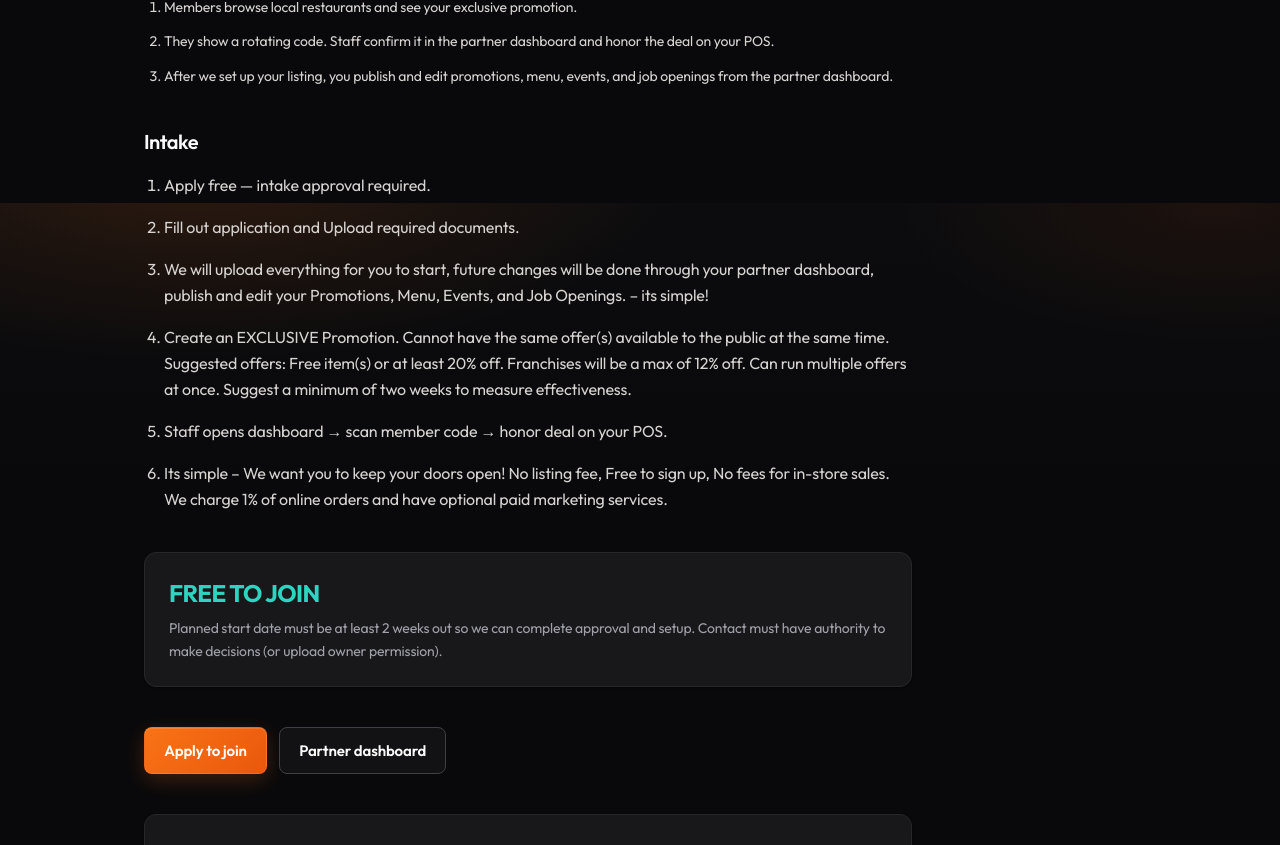
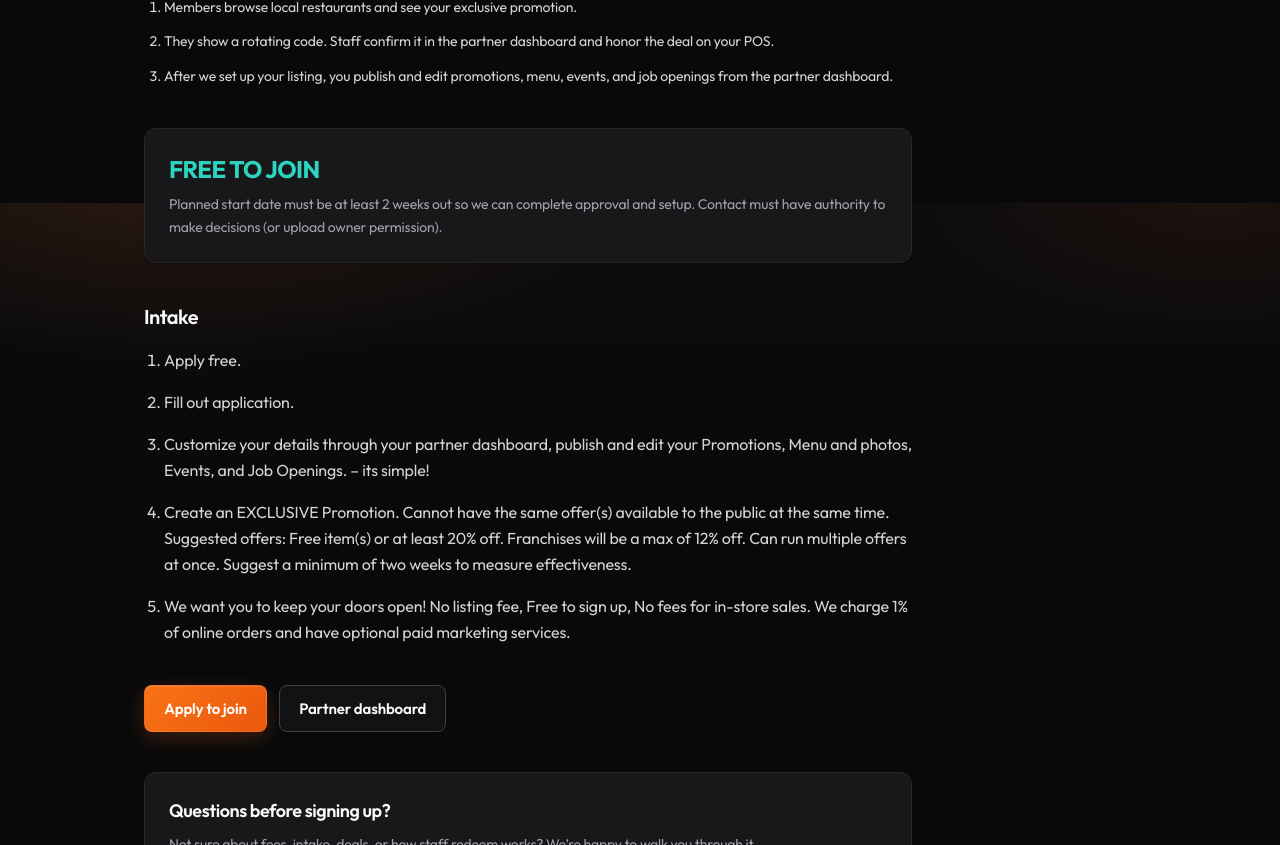
Before and after one commit to 2D-Ramon/gorditopass, a Next.js app: page /for-restaurants in a window 1280 px wide. Shown: the part 597-1442 px from the top of the page. Built offline with nearby package versions, Linux system fonts and the light colour scheme; no server answers.

Commit message:
Move Free to join above restaurant intake and shorten the steps

```diff
--- a/src/app/for-restaurants/page.tsx
+++ b/src/app/for-restaurants/page.tsx
@@ -53,36 +53,6 @@ export default function ForRestaurantsPage() {
         </ol>
       </section>
 
-      <h2 className="mt-10 text-xl font-semibold tracking-tight">Intake</h2>
-      <ol className="mt-4 list-decimal space-y-4 pl-5 text-stone-300">
-        <li className="leading-relaxed">
-          Apply free — intake approval required.
-        </li>
-        <li className="leading-relaxed">
-          Fill out application and Upload required documents.
-        </li>
-        <li className="leading-relaxed">
-          We will upload everything for you to start, future changes will be
-          done through your partner dashboard, publish and edit your
-          Promotions, Menu, Events, and Job Openings. – its simple!
-        </li>
-        <li className="leading-relaxed">
-          Create an EXCLUSIVE Promotion. Cannot have the same offer(s)
-          available to the public at the same time. Suggested offers: Free
-          item(s) or at least 20% off. Franchises will be a max of 12% off. Can
-          run multiple offers at once. Suggest a minimum of two weeks to
-          measure effectiveness.
-        </li>
-        <li className="leading-relaxed">
-          Staff opens dashboard → scan member code → honor deal on your POS.
-        </li>
-        <li className="leading-relaxed">
-          Its simple – We want you to keep your doors open! No listing fee,
-          Free to sign up, No fees for in-store sales. We charge 1% of online
-          orders and have optional paid marketing services.
-        </li>
-      </ol>
-
       <div className="mt-10 gp-card gp-card-static p-6">
         <p className="text-2xl font-bold tracking-tight text-brand-mint uppercase">
           FREE TO JOIN
@@ -93,6 +63,29 @@ export default function ForRestaurantsPage() {
           upload owner permission).
         </p>
       </div>
+
+      <h2 className="mt-10 text-xl font-semibold tracking-tight">Intake</h2>
+      <ol className="mt-4 list-decimal space-y-4 pl-5 text-stone-300">
+        <li className="leading-relaxed">Apply free.</li>
+        <li className="leading-relaxed">Fill out application.</li>
+        <li className="leading-relaxed">
+          Customize your details through your partner dashboard, publish and
+          edit your Promotions, Menu and photos, Events, and Job Openings. –
+          its simple!
+        </li>
+        <li className="leading-relaxed">
+          Create an EXCLUSIVE Promotion. Cannot have the same offer(s)
+          available to the public at the same time. Suggested offers: Free
+          item(s) or at least 20% off. Franchises will be a max of 12% off. Can
+          run multiple offers at once. Suggest a minimum of two weeks to
+          measure effectiveness.
+        </li>
+        <li className="leading-relaxed">
+          We want you to keep your doors open! No listing fee, Free to sign
+          up, No fees for in-store sales. We charge 1% of online orders and
+          have optional paid marketing services.
+        </li>
+      </ol>
 
       <div className="mt-10 flex flex-wrap gap-3">
         <Link href="/apply" className="gp-btn gp-btn-primary">
```
